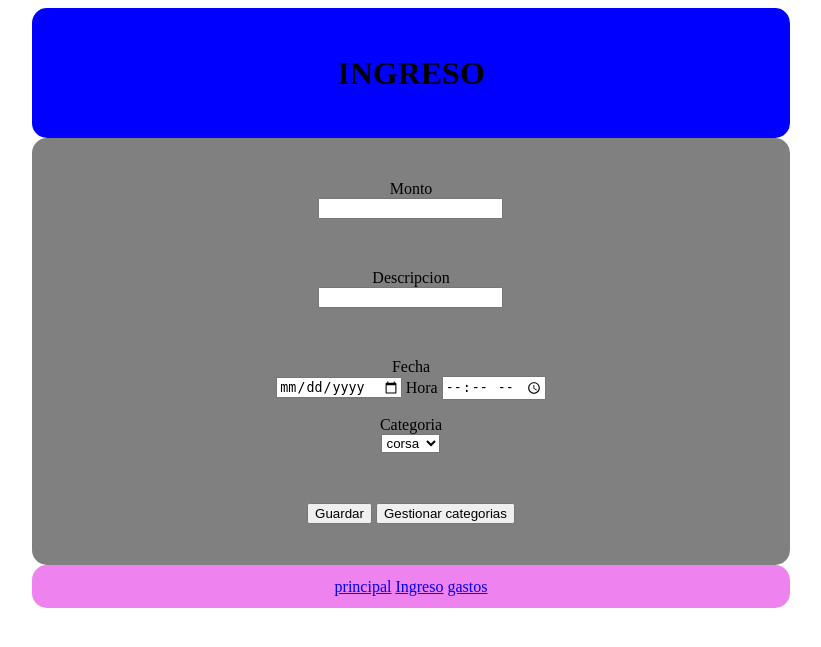
After one commit to monioalmagro/apitax, a Django app: page /ingreso/ in a window 1280 px wide. The commit adds this page. Shown: the top 647 px of the page, without its empty margins (229-1050 px from the left). Run offline with Django 3.2, Linux system fonts and the light colour scheme.

Commit message:
html y css funcando

```diff
--- a/apitax/urls.py
+++ b/apitax/urls.py
@@ -2,11 +2,14 @@
 
 from django.contrib import admin
 from django.urls import path
-from core import views as core_views
+from core import views
 from django.conf import settings
 
 urlpatterns = [
     path('admin/', admin.site.urls),
 
-    path('home/', core_views.home, name='home'),
+    path('',views.home, name='home'),
+    path('ingreso/',views.ingreso, name='ingreso'),
+    path('gastos/',views.gastos, name='gastos'),
+    path('movimientos/',views.movimientos, name='movimientos'),
 ]
--- /dev/null
+++ b/core/static/core/css/estilos.css
@@ -0,0 +1,32 @@
+.titulo{
+	background-color: blue;
+	width: 60%;
+
+	text-align: center;
+	border-radius: 15px;
+	margin-left: 20%;
+	padding-top: 2%;
+	padding-bottom: 2%;
+}
+
+
+
+.cuerpo{
+	background-color: grey;
+	width: 60%;
+	text-align:center;
+	border-radius: 15px;
+	margin-left: 20%;
+	padding-top: 2%;
+	padding-bottom: 2%;
+}
+.pie{
+	background-color: violet;
+	width: 60%;
+	text-align:center;
+	border-radius: 15px;
+	margin-left: 20%;
+	padding-top: 1%;
+	padding-bottom: 1%;
+
+}
--- a/core/templates/core/base.html
+++ b/core/templates/core/base.html
@@ -1,38 +1,29 @@
+
 <!DOCTYPE html>
 <html>
 <head>
-	<title>base</title>
+	{% load static %}
+	<title>{% block title %}{% endblock %}</title>
+	<link rel="stylesheet" href="{% static 'core/css/estilos.css' %}">
 </head>
 	<header class="titulo">
-		<h1>Ingreso</h1>
-	<link rel="stylesheet" type="text/css" href="css/estilos.css">
+		<h1>{% block header %}{% endblock %}</h1>
+
+
 	</header>
 <body>
 	<div class="cuerpo">
 		<form action="/action_page.php">
 
-			<p><a href="Gasto.html">
-				<input type="button" value="Ingreso"></a>
-				<br>
-				<br>
-				<br>
-				<a href="Gasto.html">
-				<input type="button" value="Gasto" >
-				</a>
-				<br>
-				<br>
-				<br>
-				<br>
-				<a href="Listademovimientos.html">
-				<input type="button" value="Movimientos" >
-				</a>
-			</p>
+			{% block content %} {% endblock %}
 
 		</form>
 
 	</div>
 	<footer class="pie">
-		<a href="index.html">Inicio</a>
+		<a href="{% url 'home' %}">principal</a>
+		<a href="{% url 'ingreso' %}">Ingreso</a>
+		<a href="{% url 'gastos' %}">gastos</a>
 	</footer>
 </body>
 </html>
--- /dev/null
+++ b/core/templates/core/ingreso.html
@@ -0,0 +1,25 @@
+{% extends 'core/base.html' %}
+{% load static %}
+{% block title %}INGRESO{% endblock %}
+{% block header %}INGRESO{% endblock %}
+{% block content %}
+<p >Monto<br> <input type="text" name="FirstName" required></p><br>
+			<p  >Descripcion<br> <input type="text" name="LastName" value=""></p><br>
+
+			<p >
+				<label for="fecha">Fecha</label><br>
+
+				<input type="date" id="fecha" name="fecha" size="20">
+				Hora
+				<input type="time" name="hora"></p>
+			<p>Categoria<br>
+				<select>
+					<option>corsa</option>
+					<option>toyota</option>
+				</select>
+	</p><br>
+	<p>
+				<input type="button" value="Guardar">
+				<input type="button" value="Gestionar categorias">
+</p>
+{% endblock %}
--- a/core/views.py
+++ b/core/views.py
@@ -1,5 +1,15 @@
 from django.shortcuts import render
+
 
 # Create your views here.
 def home(request):
     return render(request, "core/home.html" )
+
+def ingreso(request):
+	return render(request,"core/ingreso.html")
+
+def gastos(request):
+	return render(request,"core/gastos.html")
+
+def movimientos(request):
+	return render(request,"core/movimientos.html")
```
Also changed, not shown: core/templates/core/gastos.html (added, +22 -0 lines), core/templates/core/home.html (added, +23 -0 lines), core/templates/core/movimientos.html (added, +37 -0 lines).
